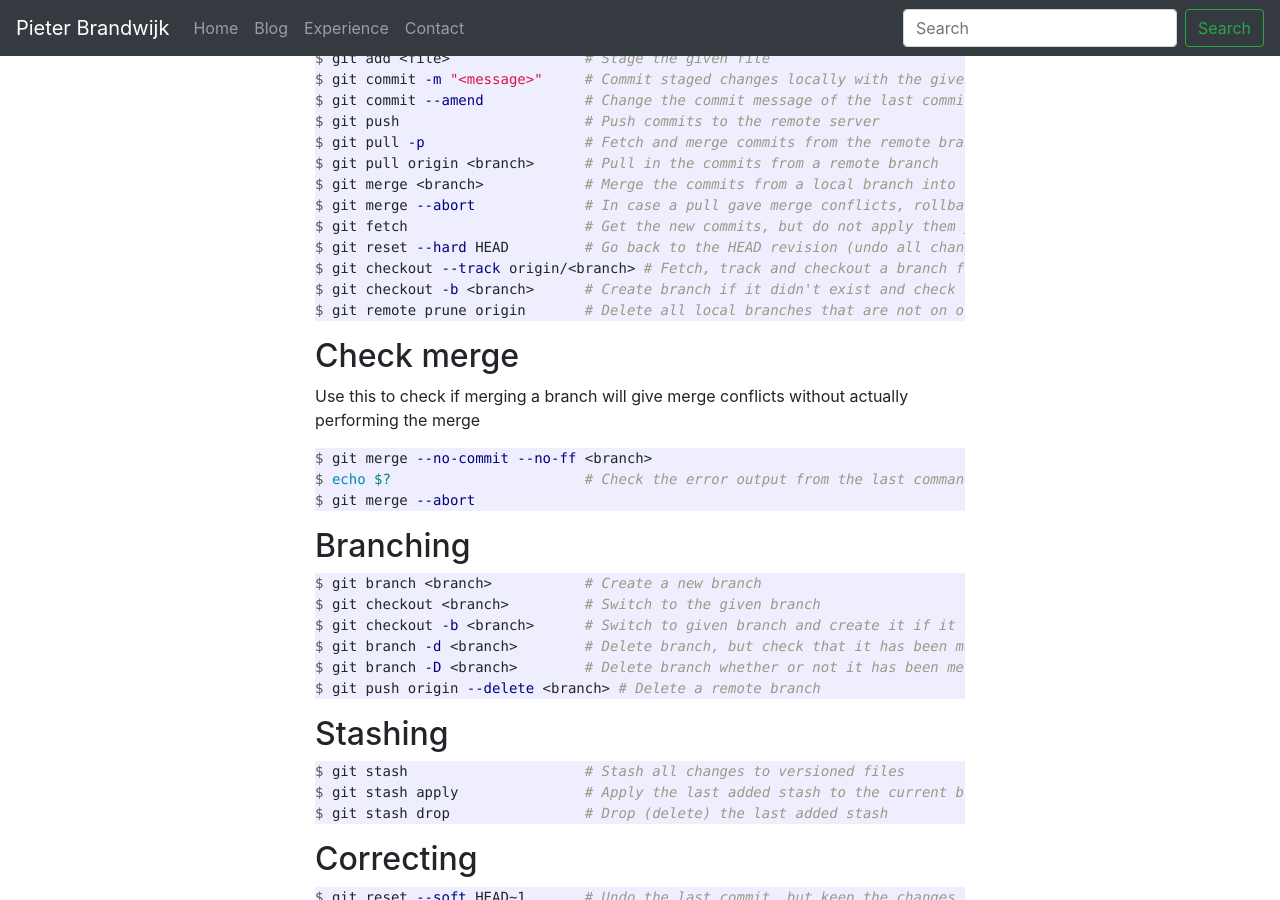
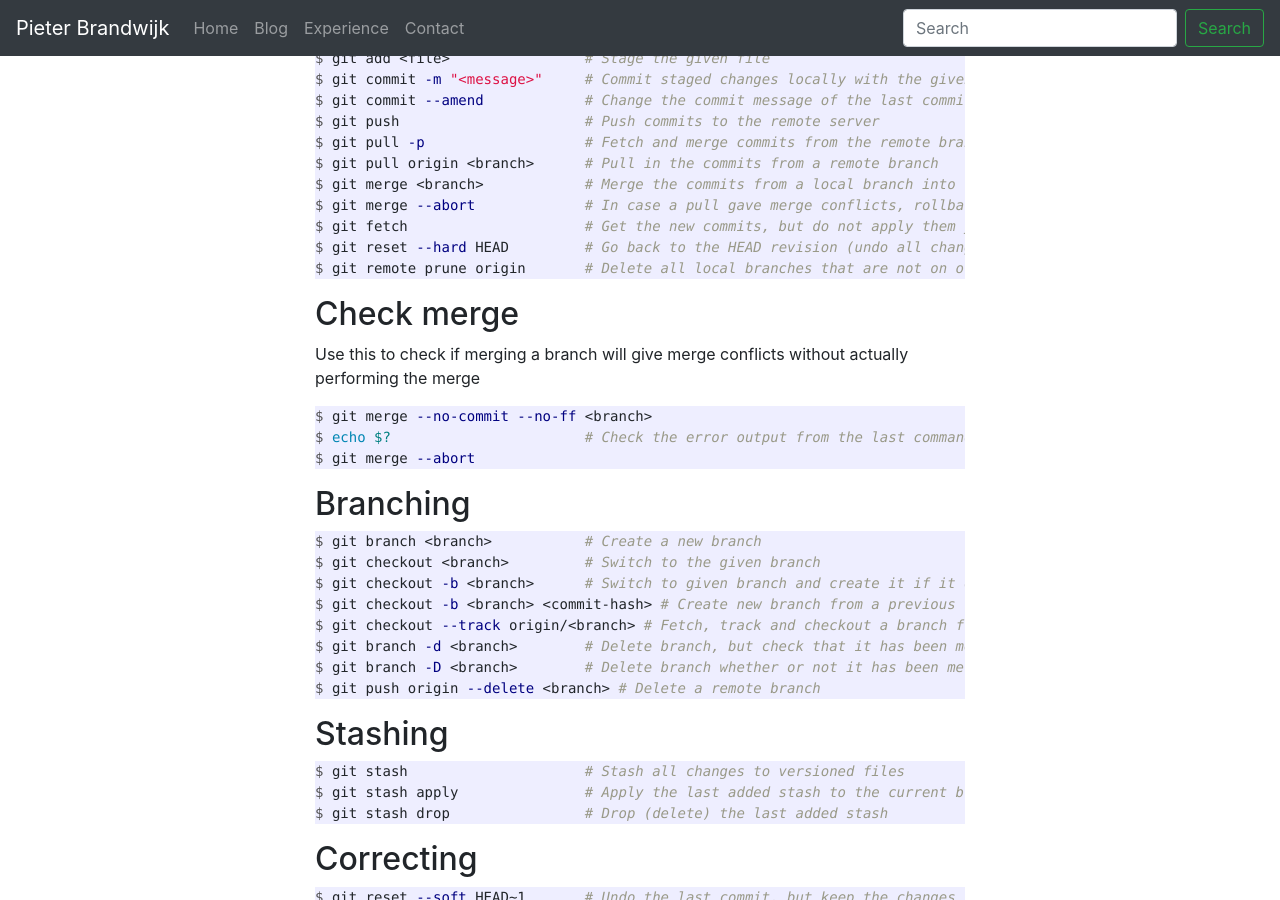
Before and after one commit to pbrandwijk/pbrandwijk.github.io, a Jekyll site: the page built from _posts/2020-09-14-cheat-sheet-git.md, in a window 1280 px wide and 900 px high, scrolled down 268 px. Built offline with Jekyll 4.4.1, drawn with Linux system fonts in a browser that asks for light colours; nearby versions of some CDN libraries; comment, search, counter and statistics services are not loaded.

Commit message:
Add git commands

````diff
--- a/_posts/2020-09-14-cheat-sheet-git.md
+++ b/_posts/2020-09-14-cheat-sheet-git.md
@@ -23,8 +23,6 @@ $ git merge <branch>            # Merge the commits from a local branch into the
 $ git merge --abort             # In case a pull gave merge conflicts, rollback everything
 $ git fetch                     # Get the new commits, but do not apply them yet
 $ git reset --hard HEAD         # Go back to the HEAD revision (undo all changes to versioned files)
-$ git checkout --track origin/<branch> # Fetch, track and checkout a branch from origin
-$ git checkout -b <branch>      # Create branch if it didn't exist and check out
 $ git remote prune origin       # Delete all local branches that are not on origin
 ```
 
@@ -41,6 +39,8 @@ $ git merge --abort
 $ git branch <branch>           # Create a new branch
 $ git checkout <branch>         # Switch to the given branch
 $ git checkout -b <branch>      # Switch to given branch and create it if it didn't exist
+$ git checkout -b <branch> <commit-hash> # Create new branch from a previous commit
+$ git checkout --track origin/<branch> # Fetch, track and checkout a branch from origin
 $ git branch -d <branch>        # Delete branch, but check that it has been merged
 $ git branch -D <branch>        # Delete branch whether or not it has been merged
 $ git push origin --delete <branch> # Delete a remote branch
````
